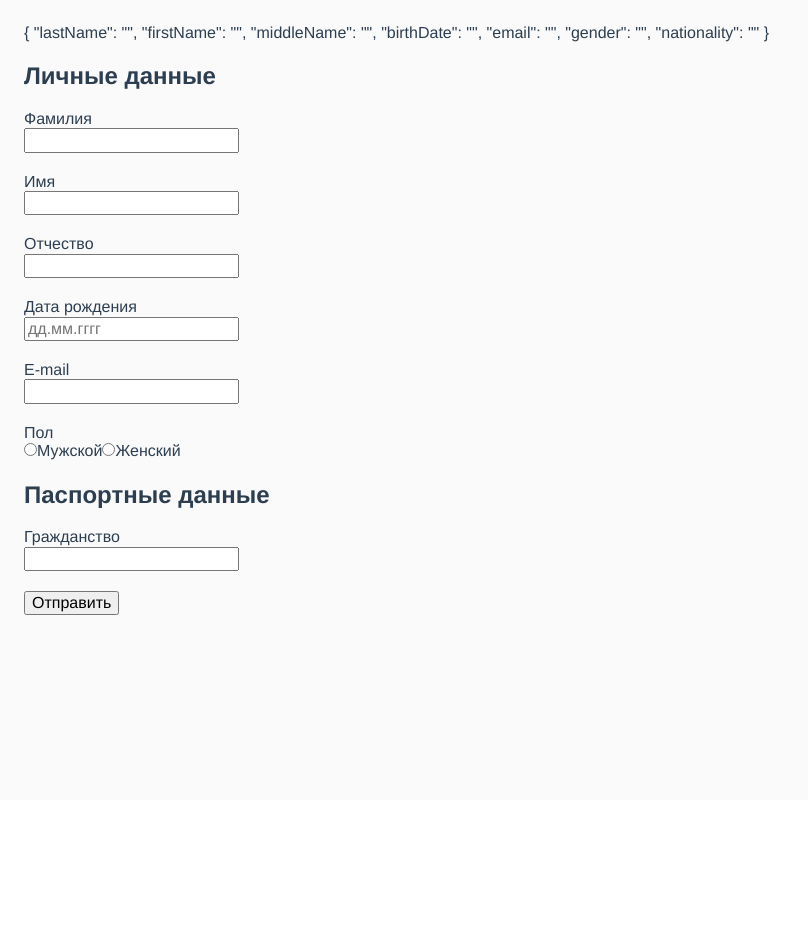
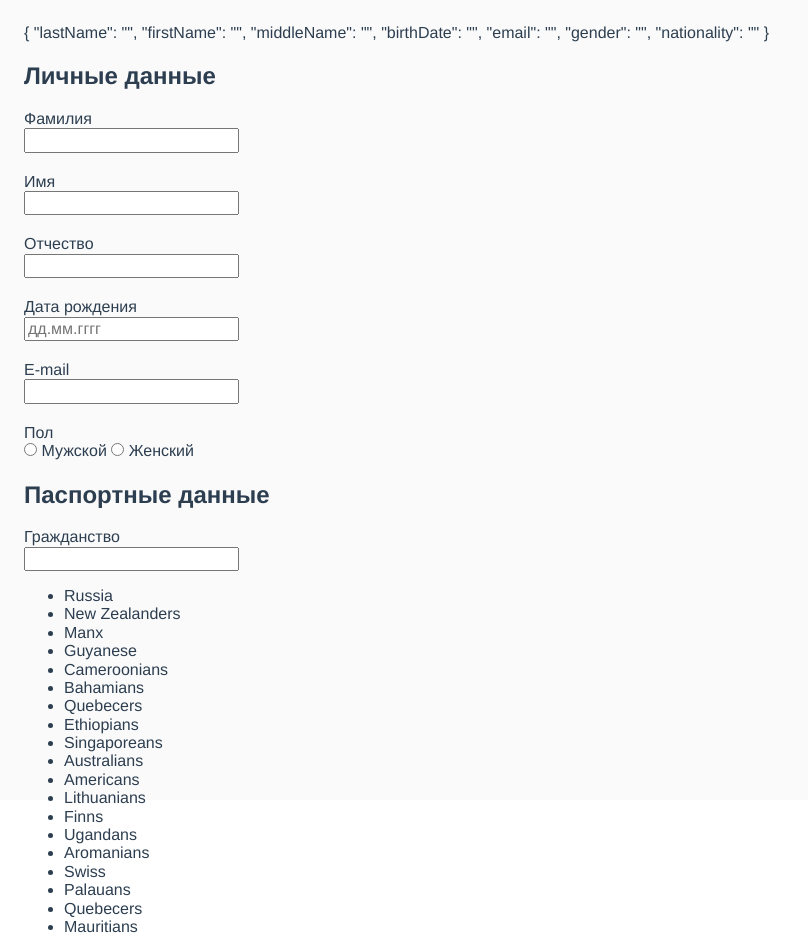
Before and after one commit to ozon-edu-vue-2021/required-task-4-AlexeyDesyatnik, a Vue app: page / in a window 1280 px wide. Shown: the top 936 px of the page, without its empty margins (0-808 px from the left). Before the commit the page ends 800 px from the top, so only its background shows below. Built offline with nearby package versions, Linux system fonts and the light colour scheme.

Commit message:
Basic nationality selection is working

```diff
--- a/src/components/Form.vue
+++ b/src/components/Form.vue
@@ -41,7 +41,7 @@
           value="male"
           v-model="formData.gender"
         />
-        <label for="gender_male">Мужской</label>
+        <label for="gender_male"> Мужской </label>
         <input
           type="radio"
           name="gender"
@@ -49,13 +49,25 @@
           value="female"
           v-model="formData.gender"
         />
-        <label for="gender_female">Женский</label>
+        <label for="gender_female"> Женский </label>
       </div>
 
       <h2>Паспортные данные</h2>
       <div class="row">
         <label for="nationality" class="block">Гражданство</label>
-        <input id="nationality" />
+        <input id="nationality" v-model="formData.nationality" />
+
+        <div class="selector_dropdown">
+          <ul>
+            <li
+              v-for="citizenship in citizenships"
+              :key="citizenship.id"
+              @click="onCitizenshipClicked(citizenship)"
+            >
+              {{ citizenship.nationality }}
+            </li>
+          </ul>
+        </div>
       </div>
 
       <button>Отправить</button>
@@ -64,6 +76,8 @@
 </template>
 
 <script>
+import citizenships from '@/assets/data/citizenships.json';
+
 export default {
   data() {
     return {
@@ -76,9 +90,14 @@ export default {
         gender: '',
         nationality: '',
       },
+      citizenships,
     };
   },
-  methods: {},
+  methods: {
+    onCitizenshipClicked(selectedCitizenship) {
+      this.formData.nationality = selectedCitizenship.nationality;
+    },
+  },
 };
 </script>
 
```
